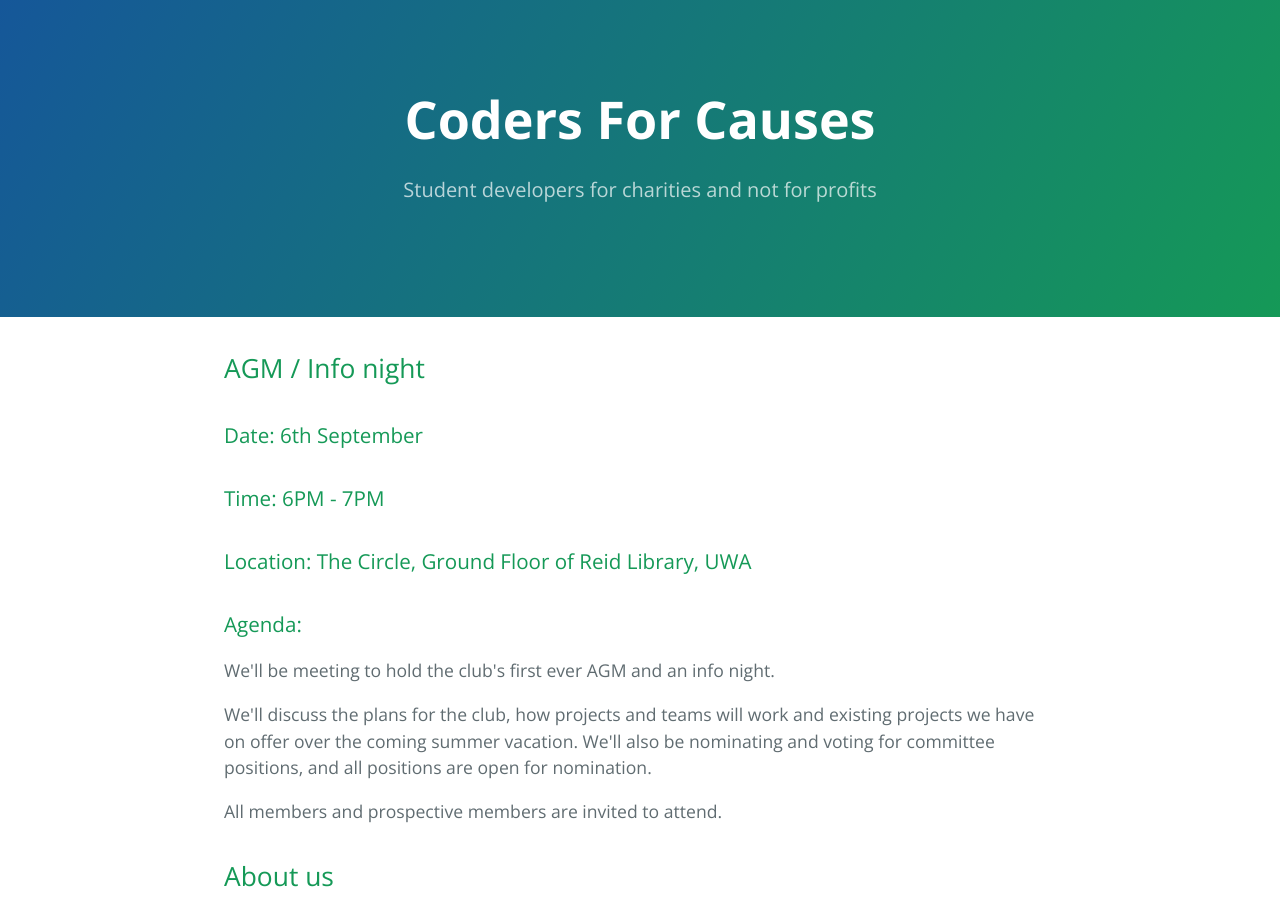
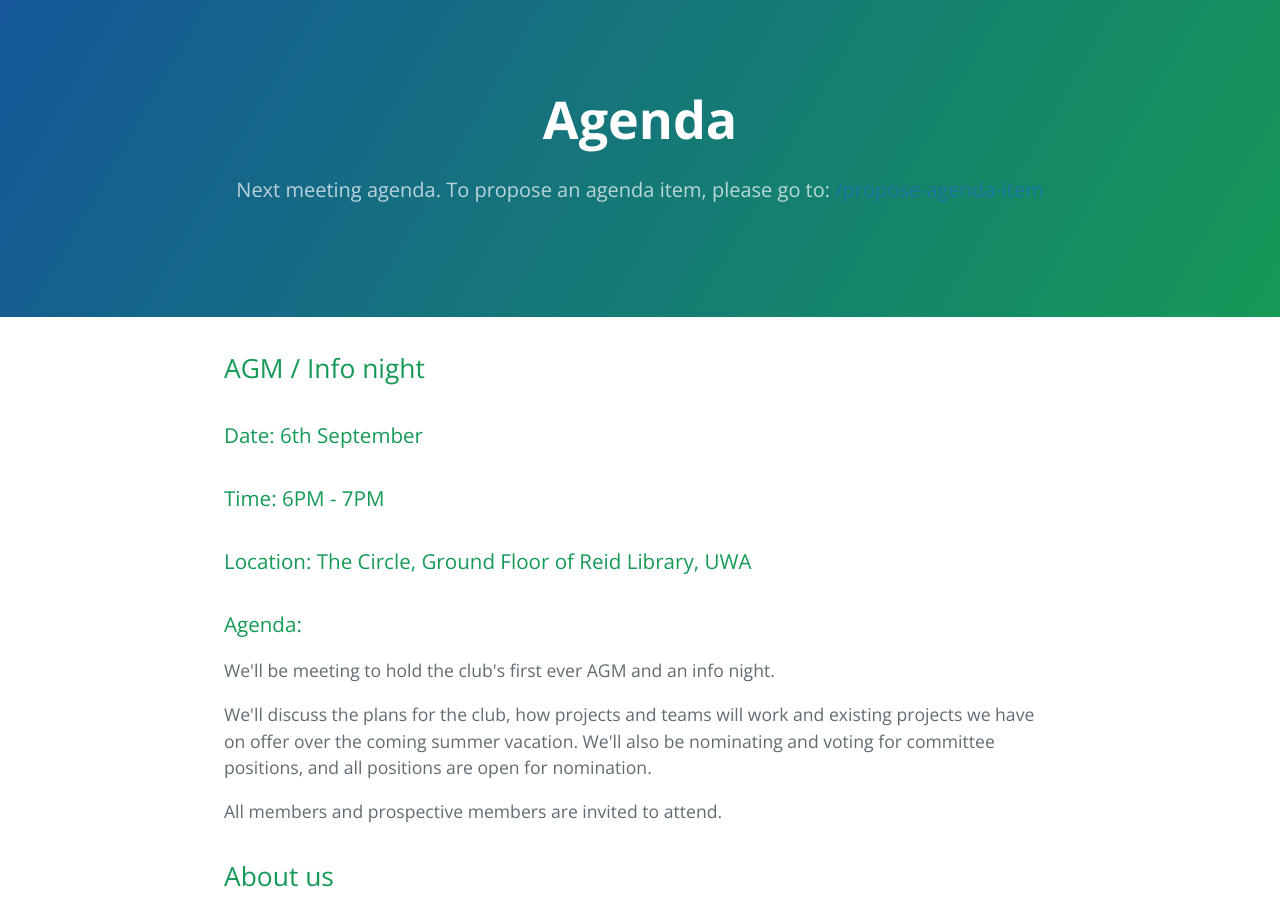
Before and after one commit to codersforcauses/backup, a Jekyll site: the page about/index.html, which Jekyll copies as it is, in a window 1280 px wide and 900 px high. Built offline with Jekyll 4.4.1, drawn with Linux system fonts in a browser that asks for light colours.

Commit message:
Added link to agena proposal.

```diff
--- a/about/index.html
+++ b/about/index.html
@@ -11,8 +11,8 @@
   </head>
   <body>
     <section class="page-header">
-      <h1 class="project-name">Coders For Causes</h1>
-      <h2 class="project-tagline">Student developers for charities and not for profits</h2>
+      <h1 class="project-name">Agenda</h1>
+      <h2 class="project-tagline">Next meeting agenda. To propose an agenda item, please go to: <a>/propose-agenda-item</a></h2>
     </section>
 
     <section class="main-content">
```
